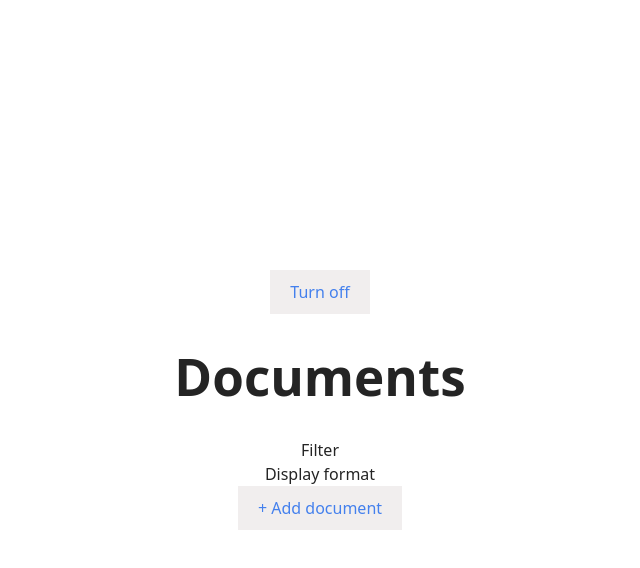
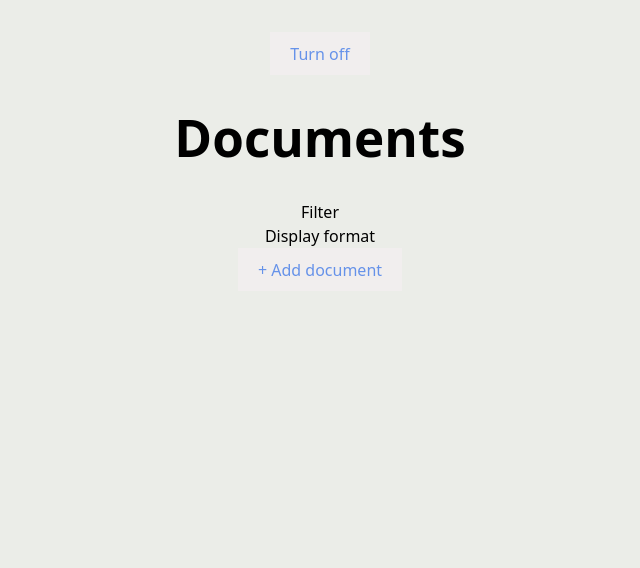
Before and after one commit to Huespal/docs-dashboard, a website built with Vite: page index.html in a window 1280 px wide. Shown: the whole page, without its empty margins (320-960 px from the left). Built offline with nearby package versions, Linux system fonts and the light colour scheme; no server answers; files whose address does not match are found by name.

Commit message:
feat: adapt global styles

```diff
--- a/src/style.css
+++ b/src/style.css
@@ -3,9 +3,16 @@
   line-height: 1.5;
   font-weight: 400;
 
+  --dark: #242424;
+  --white: #FFFFFF;
+  --light: #EBEDE8;
+  --lighter: #F3F4F6;
+  --gray: #999999;
+  --accent: #6692E9;
+
   color-scheme: light dark;
-  color: #242424;
-  background-color: rgba(255, 255, 255, 0.87);
+  color: var(--main-color);
+  background-color: var(--light);
 
   font-synthesis: none;
   text-rendering: optimizeLegibility;
@@ -15,17 +22,16 @@
 
 a {
   font-weight: 500;
-  color: #646cff;
+  color: var(--accent);
   text-decoration: inherit;
 }
 a:hover {
-  color: #535bf2;
+  color: var(--accent);
 }
 
 body {
   margin: 0;
   display: flex;
-  place-items: center;
   min-width: 320px;
   min-height: 100vh;
 }
@@ -51,25 +57,12 @@ button {
   background-color: #f1eeee;
   cursor: pointer;
   transition: border-color 0.25s;
-  color: #4480ED;
+  color: var(--accent);
 }
 button:hover {
-  border-color: #4480ED;
+  border-color: var(--accent);
 }
 button:focus,
 button:focus-visible {
   outline: 4px auto -webkit-focus-ring-color;
 }
-
-/* @media (prefers-color-scheme: dark) {
-  :root {
-    color: #ffffff;
-    background-color: #213547;
-  }
-  button {
-    color: #f9f9f9;
-  }
-  button:hover {
-    border-color: #f9f9f9;
-  }
-} */
```
